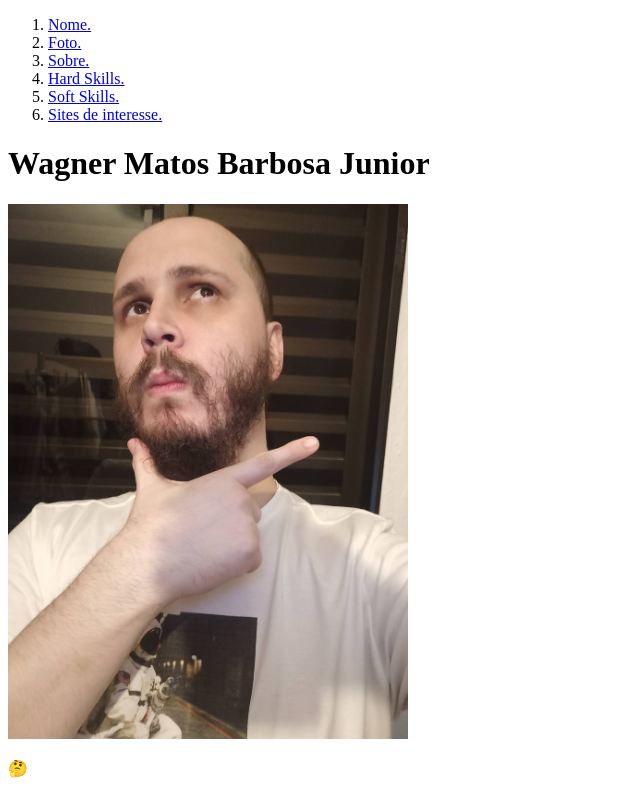
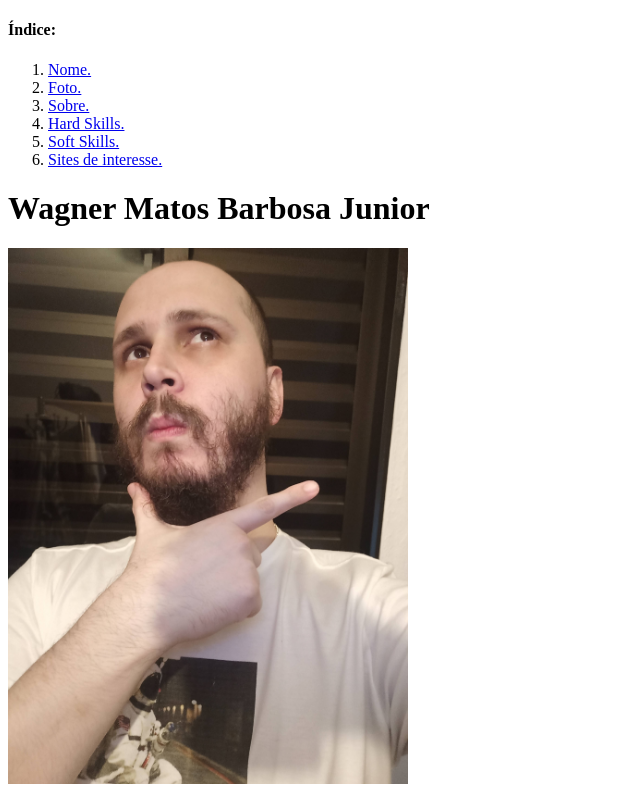
Before and after one commit to Wagner-BWG/Wagner-BWG.github.io, a plain HTML site: page index.html in a window 1280 px wide. Shown: the top 800 px of the page, without its empty margins (0-640 px from the left). Drawn offline with Linux system fonts and the light colour scheme.

Commit message:
Refeita a formataçao da seçao 'index'

```diff
--- a/index.html
+++ b/index.html
@@ -7,6 +7,7 @@
 
     <body>
         <!-- Um índice com links internos para as diferentes seções do seu portfólio. -->
+        <h4>Índice:</h4>
         <ol>
             <li><a href="#nome">Nome.</a></li>
             <li><a href="#foto">Foto.</a></li>
```
